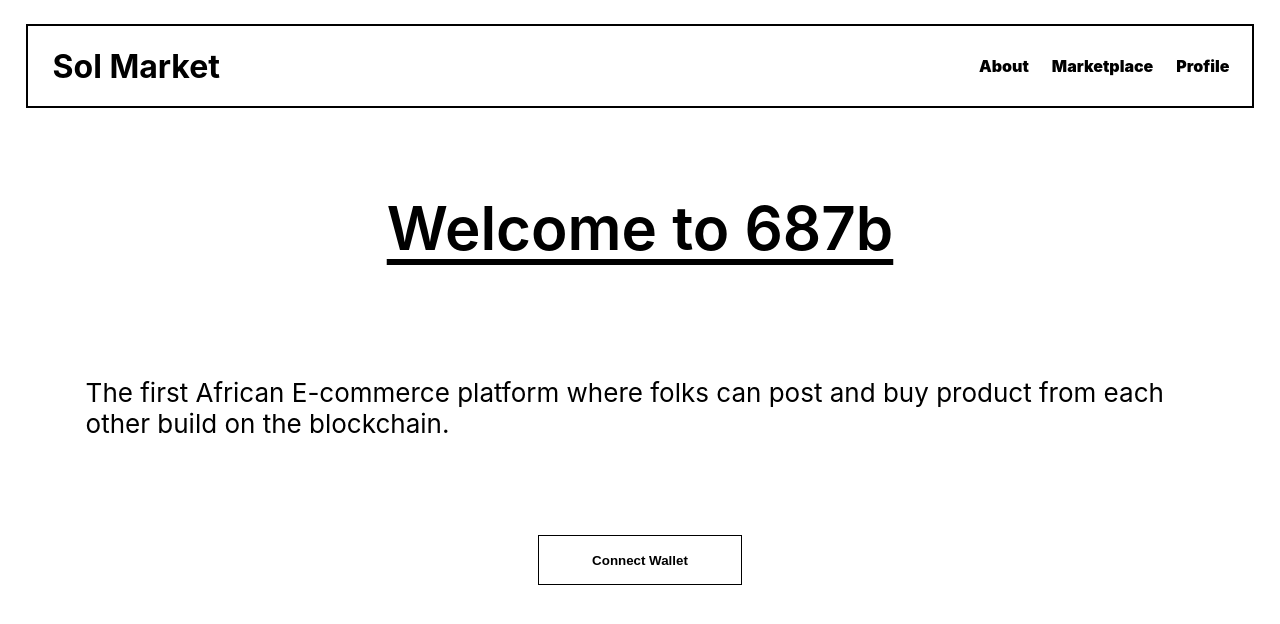
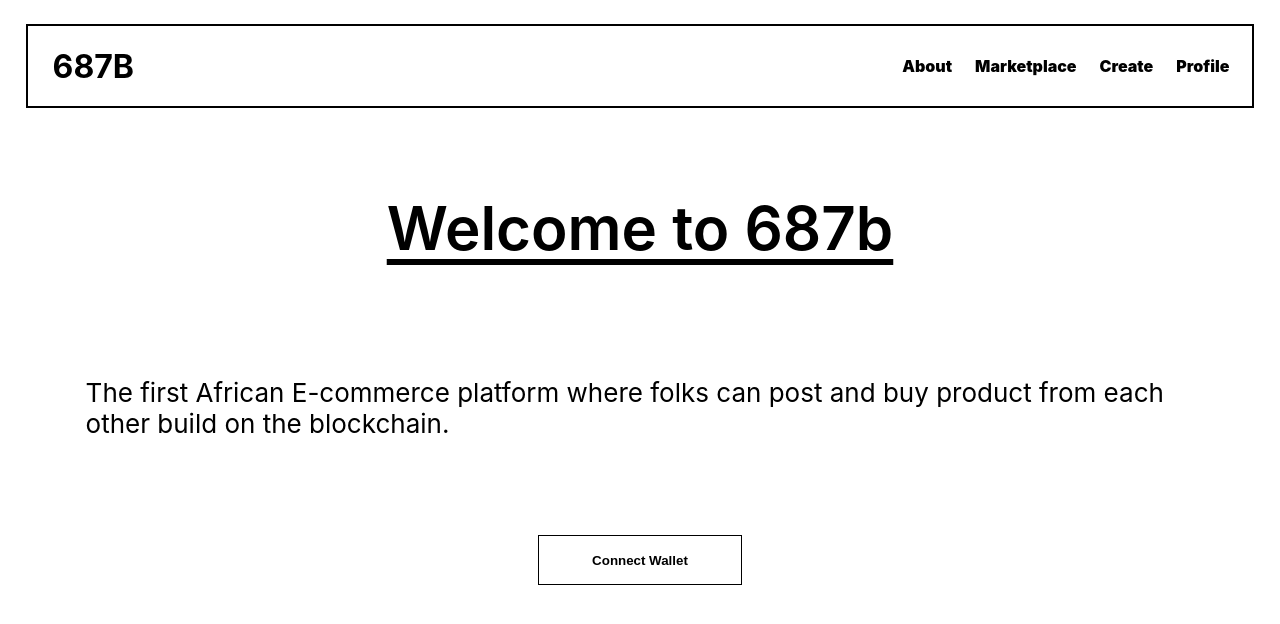
Before and after one commit to 687c/687b-frontend, a React (Create React App) app: page / in a window 1280 px wide. Shown: the top 624 px of the page. Built offline with nearby package versions, Linux system fonts and the light colour scheme.

Commit message:
feat: the SPA components

```diff
--- a/src/components/Nav.js
+++ b/src/components/Nav.js
@@ -32,6 +32,8 @@ export default function NavBar() {
                 color: grey;
                 cursor: pointer;
                 text-decoration: underline;
+                text-decoration-thickness: 3px;
+                text-underline-offset: 4px;
             }
         }
     `;
@@ -56,6 +58,8 @@ export default function NavBar() {
             &:hover{
                 cursor: pointer;
                 text-decoration: underline;
+                text-underline-position: above;
+                text-underline-offset: 3px;
             }
         }
     `;
@@ -71,7 +75,7 @@ export default function NavBar() {
                 <NavLeftSide>
                     <NavLogo>
                         <Link to="/">
-                            Sol Market
+                            687B
                         </Link>
                     </NavLogo>
                 </NavLeftSide>
@@ -90,7 +94,13 @@ export default function NavBar() {
                         </NavItem>
 
                         <NavItem>
-                            <Link to='profile'>
+                            <Link to='/create'>
+                                Create
+                            </Link>
+                        </NavItem>
+
+                        <NavItem>
+                            <Link to='/profile'>
                                 Profile
                             </Link>
                         </NavItem>
```
Also changed, not shown: src/components/Notification.js (added, +17 -0 lines), src/components/Product.js (deleted).
